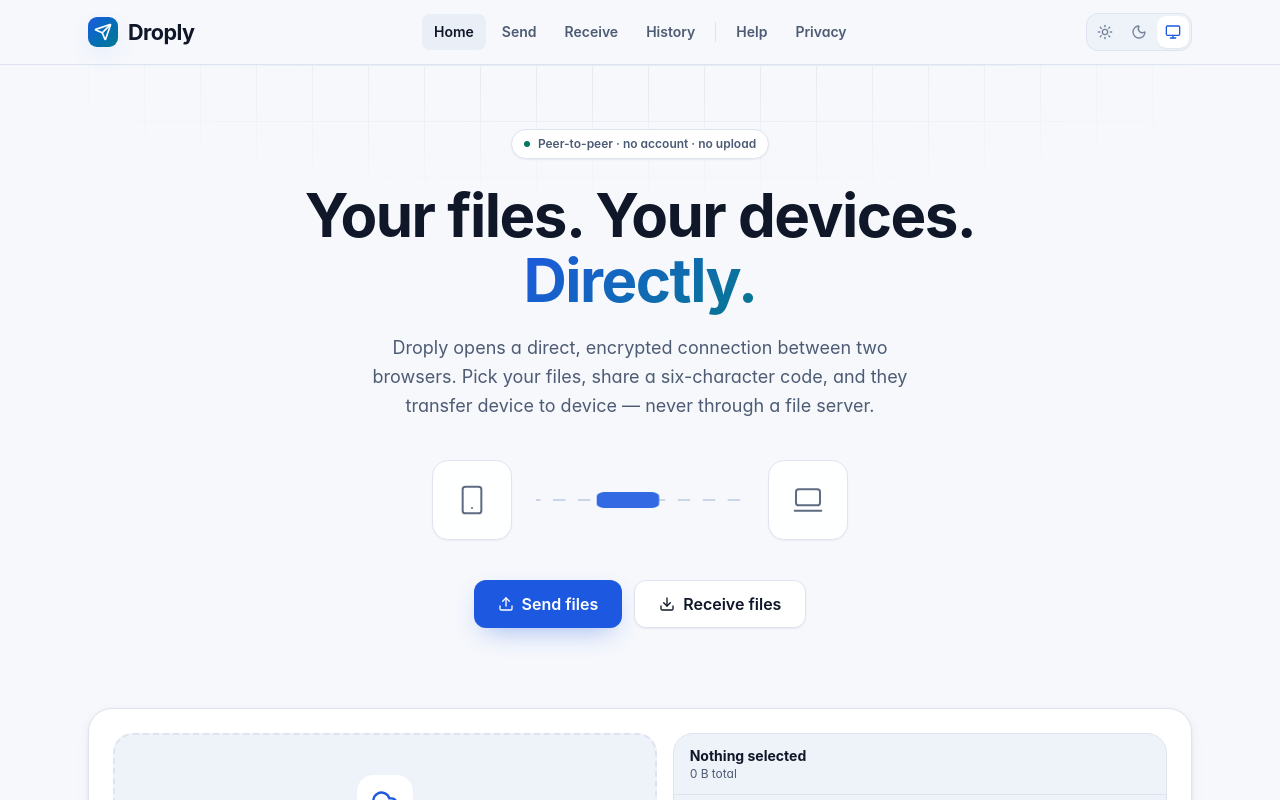
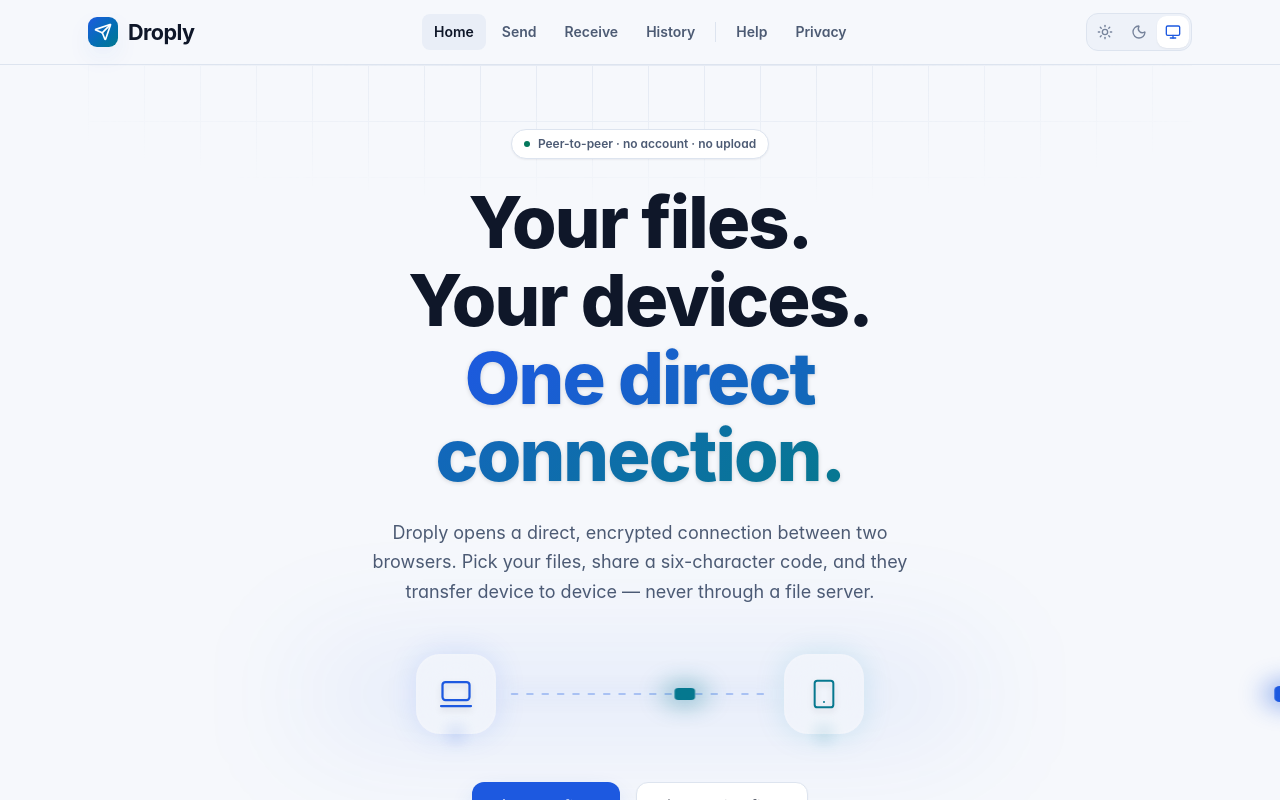
Before and after one commit to shreyashsingh2005/Droply, a React (Vite) app in the folder frontend/: page / in a window 1280 px wide. Shown: the top 800 px of the page. Built offline with nearby package versions, Linux system fonts and the light colour scheme.

Commit message:
feat(ui): implement futuristic SVG connection hero with glassmorphism

```diff
--- a/frontend/src/pages/Home.tsx
+++ b/frontend/src/pages/Home.tsx
@@ -131,40 +131,66 @@ export function Home() {
             Peer-to-peer · no account · no upload
           </span>
 
-          <h1 className="mt-6 text-4xl font-bold leading-[1.08] tracking-tight text-ink sm:text-5xl lg:text-6xl">
+          <h1 className="mt-6 text-4xl font-extrabold leading-[1.08] tracking-tight text-ink sm:text-5xl lg:text-7xl">
             Your files. Your devices.
-            <br className="hidden sm:block" /> <span className="text-gradient">Directly.</span>
+            <br className="hidden sm:block" /> <span className="text-gradient drop-shadow-sm">One direct connection.</span>
           </h1>
 
-          <p className="mx-auto mt-5 max-w-xl text-base leading-relaxed text-ink-muted sm:text-lg">
+          <p className="mx-auto mt-6 max-w-xl text-base leading-relaxed text-ink-muted sm:text-lg">
             Droply opens a direct, encrypted connection between two browsers. Pick your files, share
             a six-character code, and they transfer device to device — never through a file server.
           </p>
 
-          <div className="mx-auto mt-10 mb-10 flex max-w-md items-center justify-center gap-4 px-4 opacity-90 sm:gap-6">
-            <div className="relative grid size-16 shrink-0 place-items-center rounded-2xl border border-line bg-surface-raised shadow-soft sm:size-20">
-              <svg xmlns="http://www.w3.org/2000/svg" width="32" height="32" viewBox="0 0 24 24" fill="none" stroke="currentColor" strokeWidth="1.5" strokeLinecap="round" strokeLinejoin="round" className="text-ink-muted">
-                <rect width="14" height="20" x="5" y="2" rx="2" ry="2"/>
-                <path d="M12 18h.01"/>
-              </svg>
-            </div>
+          <div className="mx-auto mt-12 mb-12 flex max-w-2xl items-center justify-center px-4 relative">
+            {/* Ambient background glow */}
+            <div className="absolute inset-0 bg-brand/10 blur-[60px] rounded-full" aria-hidden="true" />
 
-            <div className="flex h-12 flex-1 items-center justify-center overflow-hidden">
-              <svg width="100%" height="24" viewBox="0 0 100 24" fill="none" xmlns="http://www.w3.org/2000/svg" preserveAspectRatio="none">
-                <line x1="0" y1="12" x2="100" y2="12" stroke="currentColor" strokeWidth="2" strokeDasharray="6 6" className="text-line-strong" style={{ animation: 'dash-flow 1s linear infinite' }} />
-                <rect x="35" y="4" width="30" height="16" rx="4" fill="currentColor" className="text-brand shadow-brand-glow" style={{ animation: 'indeterminate 2.5s ease-in-out infinite' }} />
-              </svg>
-            </div>
+            <div className="relative z-10 flex items-center w-full justify-between max-w-md">
+              {/* Laptop Node */}
+              <div className="relative flex flex-col items-center">
+                <div className="grid size-20 place-items-center rounded-3xl border border-white/10 bg-surface/50 backdrop-blur-xl shadow-[0_0_30px_rgba(37,99,235,0.15)] ring-1 ring-inset ring-white/10">
+                  <svg xmlns="http://www.w3.org/2000/svg" width="36" height="36" viewBox="0 0 24 24" fill="none" stroke="currentColor" strokeWidth="1.5" strokeLinecap="round" strokeLinejoin="round" className="text-brand drop-shadow-md">
+                    <rect width="18" height="12" x="3" y="4" rx="2" ry="2"/>
+                    <line x1="2" x2="22" y1="20" y2="20"/>
+                  </svg>
+                </div>
+                <div className="absolute -bottom-2 size-4 rounded-full bg-brand/20 blur-sm animate-pulse" />
+              </div>
 
-            <div className="relative grid size-16 shrink-0 place-items-center rounded-2xl border border-line bg-surface-raised shadow-soft sm:size-20">
-              <svg xmlns="http://www.w3.org/2000/svg" width="32" height="32" viewBox="0 0 24 24" fill="none" stroke="currentColor" strokeWidth="1.5" strokeLinecap="round" strokeLinejoin="round" className="text-ink-muted">
-                <rect width="18" height="12" x="3" y="4" rx="2" ry="2"/>
-                <line x1="2" x2="22" y1="20" y2="20"/>
-              </svg>
+              {/* Animated Connection Track */}
+              <div className="flex h-16 flex-1 items-center justify-center relative mx-4">
+                <svg width="100%" height="40" viewBox="0 0 200 40" fill="none" xmlns="http://www.w3.org/2000/svg" preserveAspectRatio="none" className="overflow-visible">
+                  {/* Outer glow track */}
+                  <line x1="0" y1="20" x2="200" y2="20" stroke="currentColor" strokeWidth="8" strokeLinecap="round" className="text-brand/5 blur-sm" />
+                  {/* Dashed inner track */}
+                  <line x1="0" y1="20" x2="200" y2="20" stroke="currentColor" strokeWidth="2" strokeDasharray="4 8" strokeLinecap="round" className="text-brand/30" />
+
+                  {/* Glowing Data Packets */}
+                  <g style={{ animation: 'indeterminate 3s ease-in-out infinite' }}>
+                    <rect x="0" y="12" width="24" height="16" rx="4" fill="currentColor" className="text-brand" />
+                    <rect x="-4" y="8" width="32" height="24" rx="8" fill="currentColor" className="text-brand blur-md opacity-60" />
+                  </g>
+                  <g style={{ animation: 'indeterminate 3s ease-in-out infinite 1.5s' }}>
+                    <rect x="0" y="14" width="16" height="12" rx="3" fill="currentColor" className="text-cyan" />
+                    <rect x="-4" y="10" width="24" height="20" rx="6" fill="currentColor" className="text-cyan blur-md opacity-60" />
+                  </g>
+                </svg>
+              </div>
+
+              {/* Phone Node */}
+              <div className="relative flex flex-col items-center">
+                <div className="grid size-20 place-items-center rounded-3xl border border-white/10 bg-surface/50 backdrop-blur-xl shadow-[0_0_30px_rgba(8,145,178,0.15)] ring-1 ring-inset ring-white/10">
+                  <svg xmlns="http://www.w3.org/2000/svg" width="32" height="32" viewBox="0 0 24 24" fill="none" stroke="currentColor" strokeWidth="1.5" strokeLinecap="round" strokeLinejoin="round" className="text-cyan drop-shadow-md">
+                    <rect width="14" height="20" x="5" y="2" rx="2" ry="2"/>
+                    <path d="M12 18h.01"/>
+                  </svg>
+                </div>
+                <div className="absolute -bottom-2 size-4 rounded-full bg-cyan/20 blur-sm animate-pulse" />
+              </div>
             </div>
           </div>
 
-          <div className="mt-8 flex flex-col items-center justify-center gap-3 sm:flex-row">
+          <div className="mt-4 flex flex-col items-center justify-center gap-4 sm:flex-row z-20 relative">
             <Button
               size="lg"
               onClick={() => document.getElementById('send-panel')?.scrollIntoView({ behavior: 'smooth', block: 'center' })}
```
